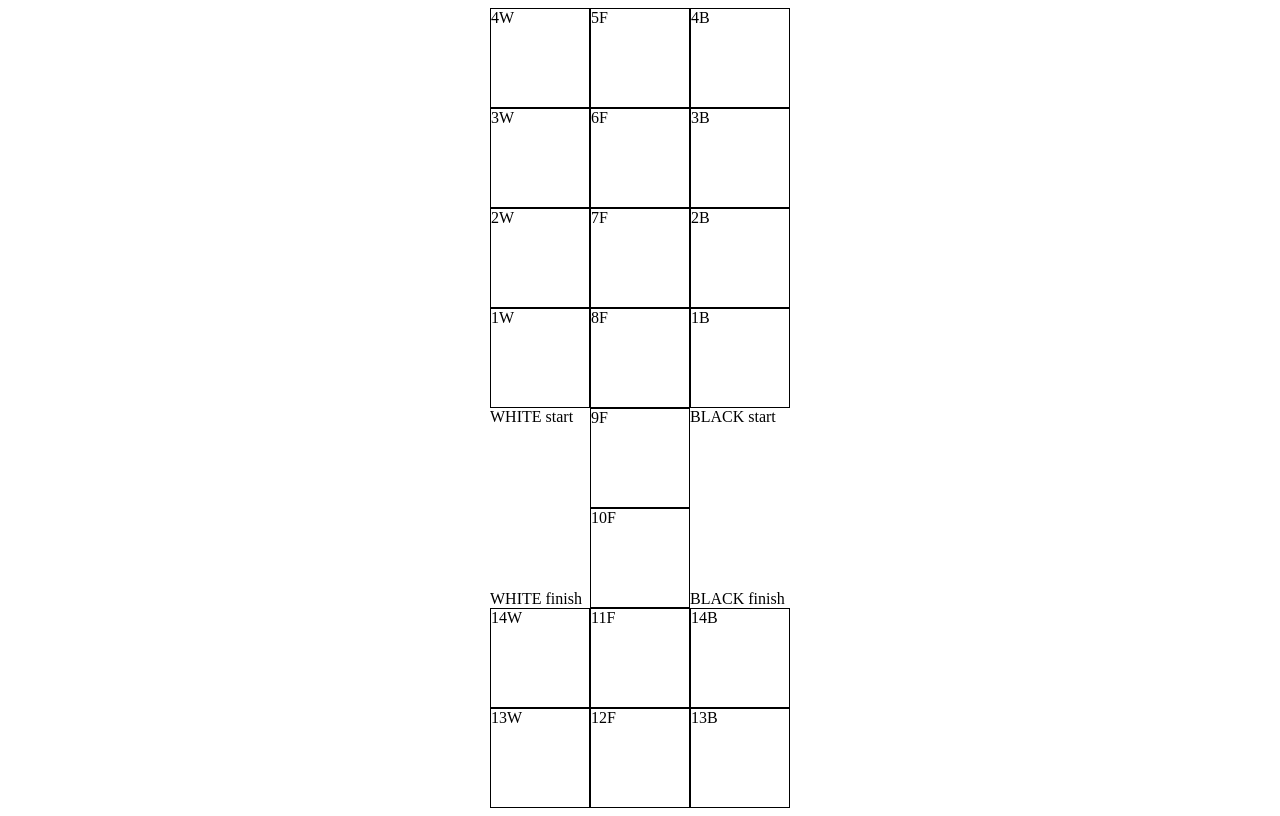
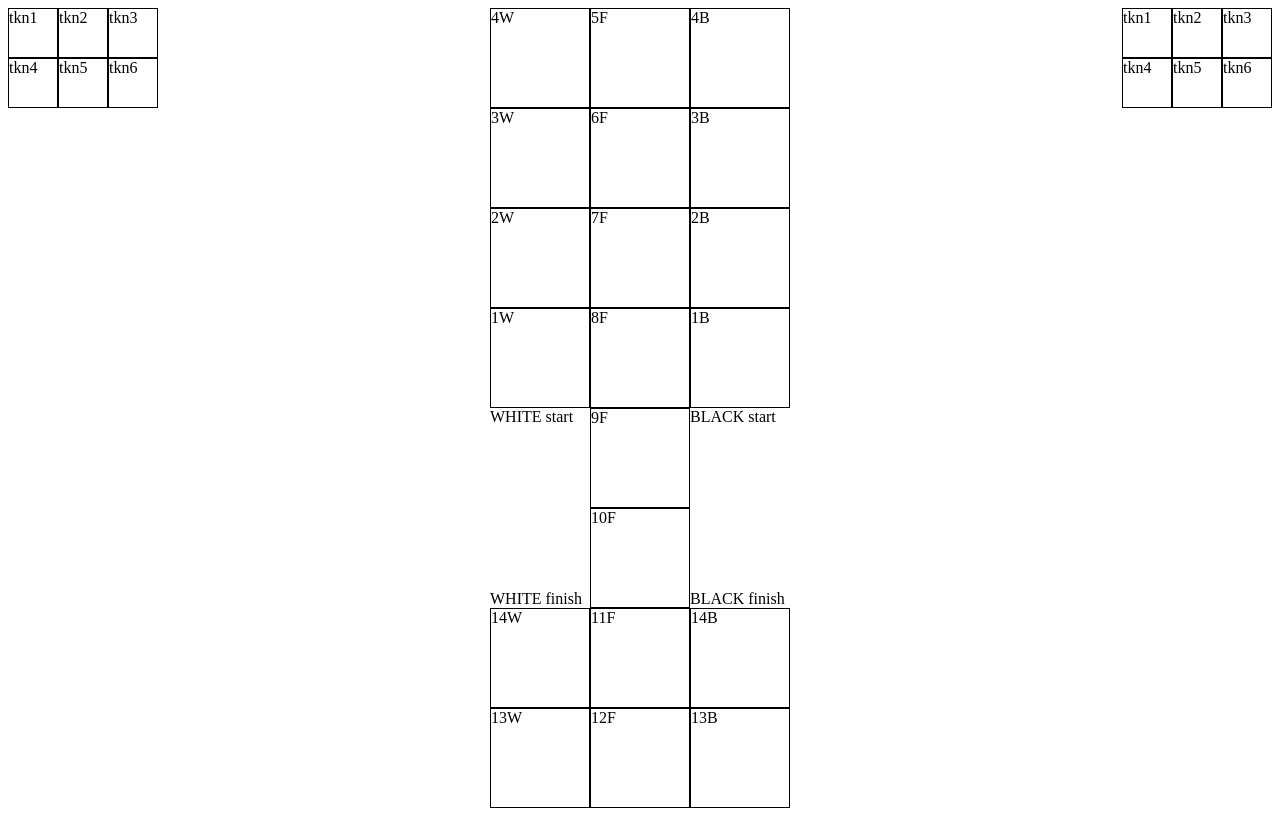
Before and after one commit to TheLambOfGod/Royal-Game-Of-Ur, a plain HTML site: page index.html in a window 1280 px wide. Drawn offline with Linux system fonts and the light colour scheme.

Commit message:
second commit

```diff
--- a/css/style.css
+++ b/css/style.css
@@ -1,7 +1,24 @@
 body {
-    display:flex;
+    display: flex;
     justify-content: center;
 
+}
+#whitetokensstart {
+    display: grid;
+    grid-template-rows: repeat(2, 50px);
+    grid-template-columns: repeat(3, 50px);
+    grid-template-areas:
+        "whttkn1 whttkn2 whttkn3"
+        "whttkn4 whttkn5 whttkn6";
+
+}
+#blacktokensstart {
+    display: grid;
+    grid-template-rows: repeat(2, 50px);
+    grid-template-columns: repeat(3, 50px);
+    grid-template-areas:
+        "blktkn1 blktkn2 blktkn3"
+        "blktkn4 blktkn5 blktkn6";
 }
 main {
     display: grid;
@@ -21,7 +38,10 @@ main {
 }
 .boarddivs {
     border: 1px solid black;
+}
 
+.tknbox {
+    border: 1px solid black;
 }
 
 #w1 {
@@ -93,12 +113,27 @@ main {
 #blank3 {
     grid-area: blank3;
     align-self: flex-end;
-
 }
 #blank4 {
     grid-area: blank4;
     align-self: flex-end;
 }
 
-
+#whttkn1 {
+    grid-area: whttkn1;
 }
+#whttkn2 {
+    grid-area: whttkn2;
+}
+#whttkn3 {
+    grid-area: whttkn3;
+}
+#whttkn4 {
+    grid-area: whttkn4;
+}
+#whttkn5 {
+    grid-area: whttkn5;
+}
+#whttkn6 {
+    grid-area: whttkn6;
+}
--- a/index.html
+++ b/index.html
@@ -8,7 +8,14 @@
     <link rel="stylesheet" href="css/style.css">
 </head>
 <body>
-    <div id="whitetokensstart"></div>
+    <div id="whitetokensstart">
+        <div id="whttkn1" class="tknbox">tkn1</div>
+        <div id="whttkn2" class="tknbox">tkn2</div>
+        <div id="whttkn3" class="tknbox">tkn3</div>
+        <div id="whttkn4" class="tknbox">tkn4</div>
+        <div id="whttkn5" class="tknbox">tkn5</div>
+        <div id="whttkn6" class="tknbox">tkn6</div>
+    </div>
     <div id="whitetokensfinished"></div>
     <main>
         <div id="w1" class="whitedivs boarddivs">1W</div>
@@ -36,6 +43,15 @@
         <div id="blank3" class="blankdivs">WHITE finish</div>
         <div id="blank4" class="blankdivs">BLACK finish</div>
     </main>
+    <div id="blacktokensstart">
+            <div id="blktkn1" class="tknbox">tkn1</div>
+            <div id="blktkn2" class="tknbox">tkn2</div>
+            <div id="blktkn3" class="tknbox">tkn3</div>
+            <div id="blktkn4" class="tknbox">tkn4</div>
+            <div id="blktkn5" class="tknbox">tkn5</div>
+            <div id="blktkn6" class="tknbox">tkn6</div>
+    </div>
+        <div id="blacktokensfinished"></div>
 
 </body>
 </html>
```
